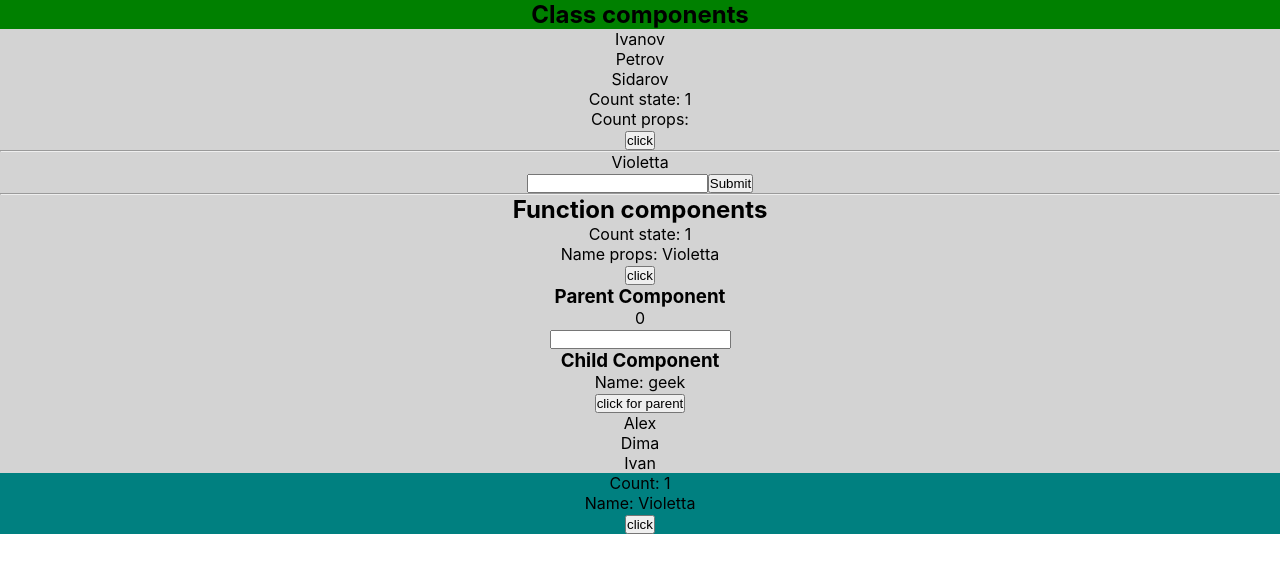
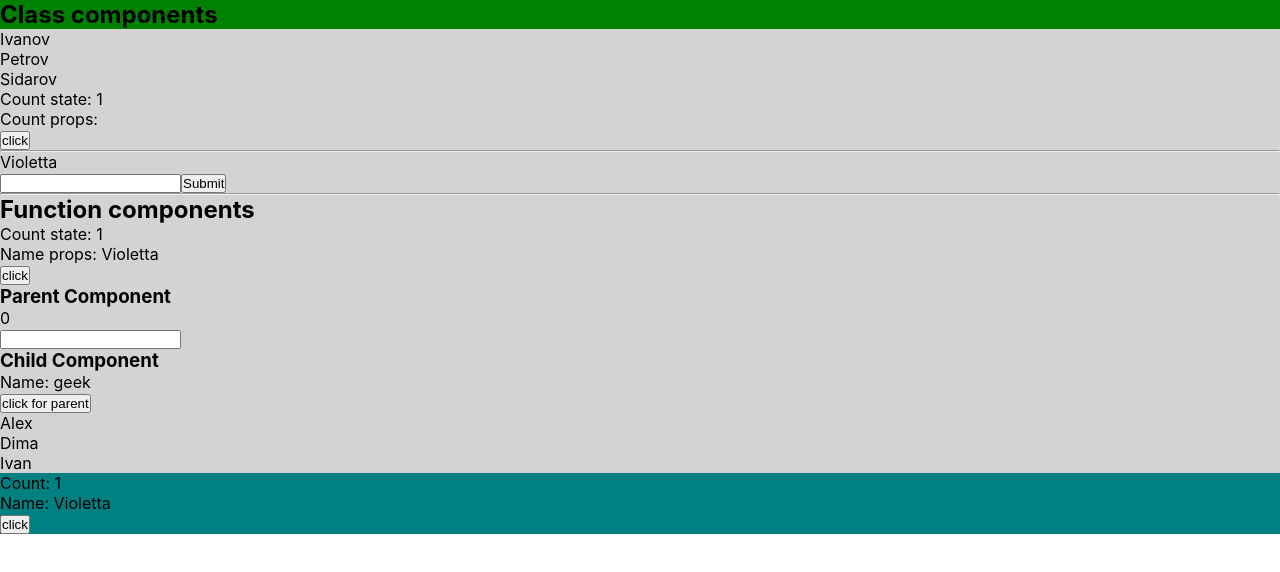
Before and after one commit to ViolettaFilimonova/ReactGB, a React (Create React App) app: page / in a window 1280 px wide. Shown: the top 572 px of the page. Built offline with nearby package versions, Linux system fonts and the light colour scheme; the HTML template or start-up script is replaced by a standard one.

Commit message:
style and deploy

```diff
--- a/package.json
+++ b/package.json
@@ -6,6 +6,7 @@
     "@testing-library/jest-dom": "^5.16.5",
     "@testing-library/react": "^13.3.0",
     "@testing-library/user-event": "^13.5.0",
+    "gh-pages": "^4.0.0",
     "react": "^18.2.0",
     "react-dom": "^18.2.0",
     "react-scripts": "5.0.1",
@@ -13,9 +14,12 @@
   },
   "scripts": {
     "start": "react-scripts start",
+    "homepage": "http://{username}.github.io/{repo-name}",
     "build": "react-scripts build",
     "test": "react-scripts test",
-    "eject": "react-scripts eject"
+    "eject": "react-scripts eject",
+    "predeploy": "npm run build",
+    "deploy": "gh-pages -d build"
   },
   "eslintConfig": {
     "extends": [
--- a/src/App.jsx
+++ b/src/App.jsx
@@ -16,7 +16,7 @@ function App() {
       setName(ev.target.value)
     }
   return (
-    <div className="App">
+    <div className="Form">
         <h2 style={{backgroundColor: 'green'}}>Class components</h2>
         <CountClass/>
         <ClassForm/>
--- a/src/index.css
+++ b/src/index.css
@@ -15,6 +15,6 @@ code {
   margin: 0;
   padding: 0;
 }
-.App{
+.Form{
   background-color: lightgray;
 }
```
Also changed, not shown: 1 other file (tests, documents, lock files or other folders).
